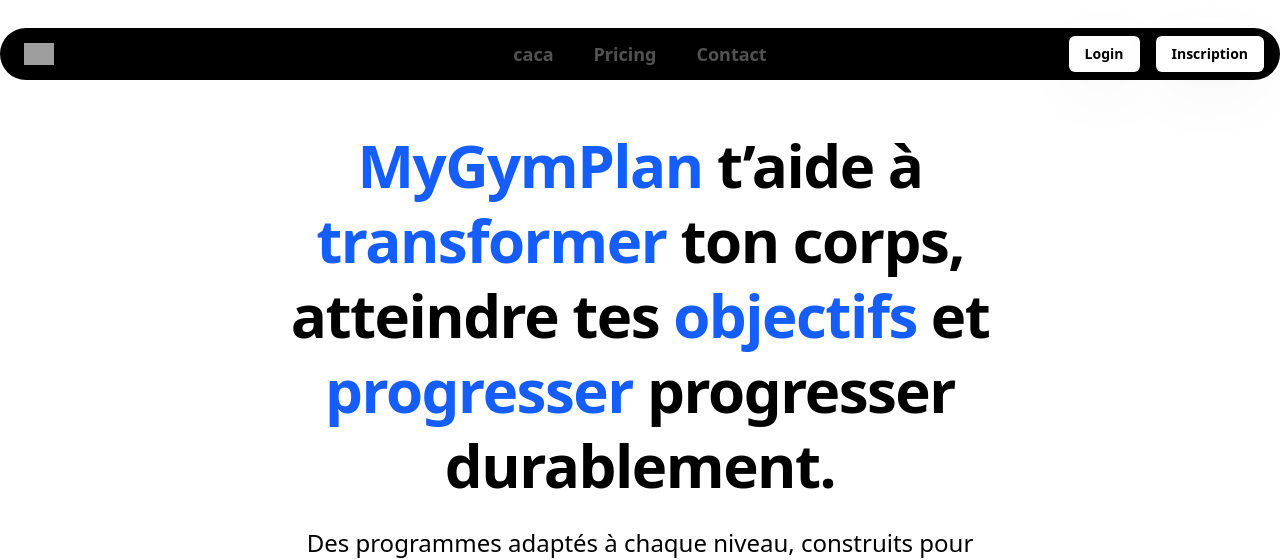
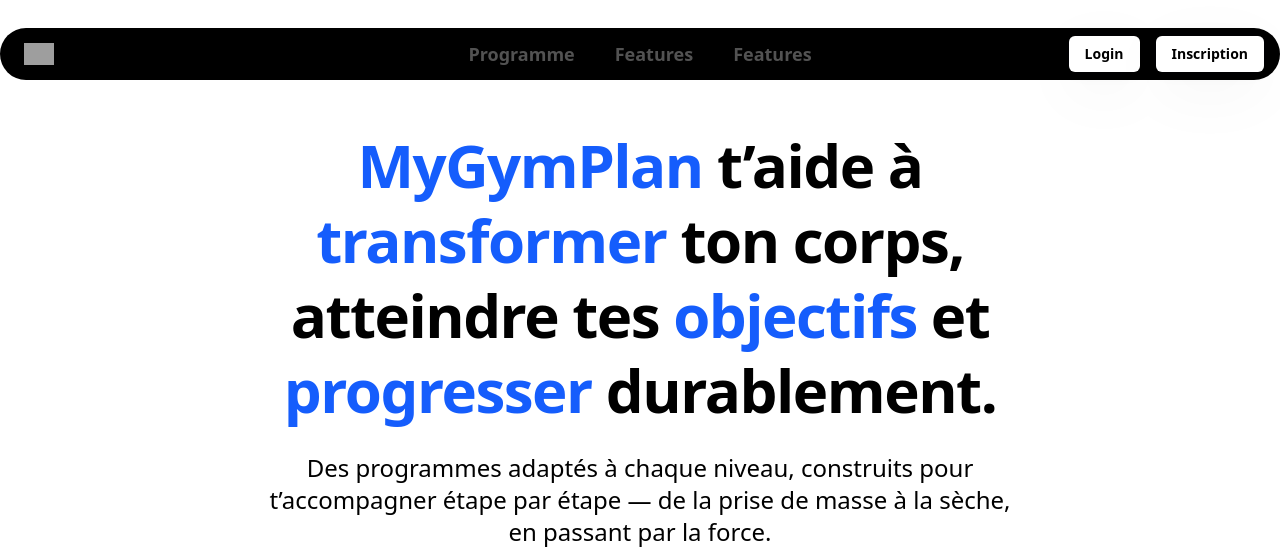
Before and after one commit to neyzare/MyGymPlan, a Next.js app: page / in a window 1280 px wide. Shown: the top 560 px of the page. Built offline with nearby package versions, Linux system fonts and the light colour scheme; grey boxes are pictures that could not be loaded.

Commit message:
modif navbar

```diff
--- a/app/ component/NavBar.tsx
+++ b/app/ component/NavBar.tsx
@@ -15,16 +15,16 @@
 export function NavbarGym() {
   const navItems = [
     {
-      name: "caca",
+      name: "Programme",
+      link: "/programme",
+    },
+    {
+      name: "Features",
       link: "#features",
     },
     {
-      name: "Pricing",
-      link: "#pricing",
-    },
-    {
-      name: "Contact",
-      link: "#contact",
+      name: "Features",
+      link: "#features",
     },
   ];
 
@@ -35,18 +35,18 @@
       <Navbar>
         {/* Desktop Navigation */}
         <NavBody>
-          <NavbarLogo />
+          <NavbarLogo/>
           <NavItems items={navItems} className="font-bold text-[18px] text-white"/>
           <div className="flex items-center gap-4">
             <NavbarButton className="text-black">Login</NavbarButton>
-            <NavbarButton variant="primary">Inscription</NavbarButton>
+            <NavbarButton href="inscription" variant="primary">Inscription</NavbarButton>
           </div>
         </NavBody>
 
         {/* Mobile Navigation */}
         <MobileNav>
           <MobileNavHeader>
-            <NavbarLogo />
+            <NavbarLogo/>
             <MobileNavToggle
               isOpen={isMobileMenuOpen}
               onClick={() => setIsMobileMenuOpen(!isMobileMenuOpen)}
--- a/app/page.tsx
+++ b/app/page.tsx
@@ -7,7 +7,7 @@
       <section className="mt-12 text-center px-4">
   <h1 className="text-4xl md:text-6xl font-bold leading-tight tracking-tight text-black  max-w-4xl mx-auto">
     <span className="text-blue-600">MyGymPlan</span> t’aide à <span className="text-blue-600">transformer</span> <span className="text-black">ton corps</span>,<br />
-    <span className="text-black">atteindre tes </span> <span className="text-blue-600">objectifs</span> et  <span className="text-blue-600">progresser</span> <span className="text-black">progresser durablement</span>.
+    <span className="text-black">atteindre tes </span> <span className="text-blue-600">objectifs</span> et  <span className="text-blue-600">progresser</span> <span className="text-black"> durablement</span>.
   </h1>
   <p className="mt-6 text-black  text-lg md:text-2xl max-w-3xl mx-auto">
     Des programmes adaptés à chaque niveau, construits pour t’accompagner étape par étape — de la prise de masse à la sèche, en passant par la force.
--- a/components/ui/resizable-navbar.tsx
+++ b/components/ui/resizable-navbar.tsx
@@ -233,7 +233,7 @@
 export const NavbarLogo = () => {
   return (
     <a
-      href="#"
+      href={"/"}
       className="relative z-20 mr-4 flex items-center space-x-2 px-2 py-1 text-sm font-normal text-black"
     >
       <img
```
Also changed, not shown: app/inscription/page.tsx (renamed from app/formulaire/page.tsx).
